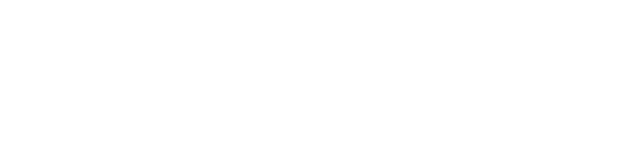
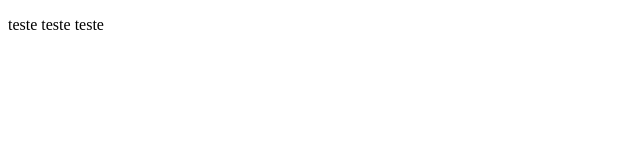
Before and after one commit to JoaoLantyer/curso_git_1, a plain HTML site: page index.html in a window 1280 px wide. Shown: the whole page, without its empty margins (0-640 px from the left). Drawn offline with Linux system fonts and the light colour scheme.

Commit message:
Enviando alteracao para a producao

```diff
--- a/index.html
+++ b/index.html
@@ -7,6 +7,6 @@
     <title>Document</title>
 </head>
 <body>
-
+    <p>teste teste teste</p>
 </body>
 </html>
```
